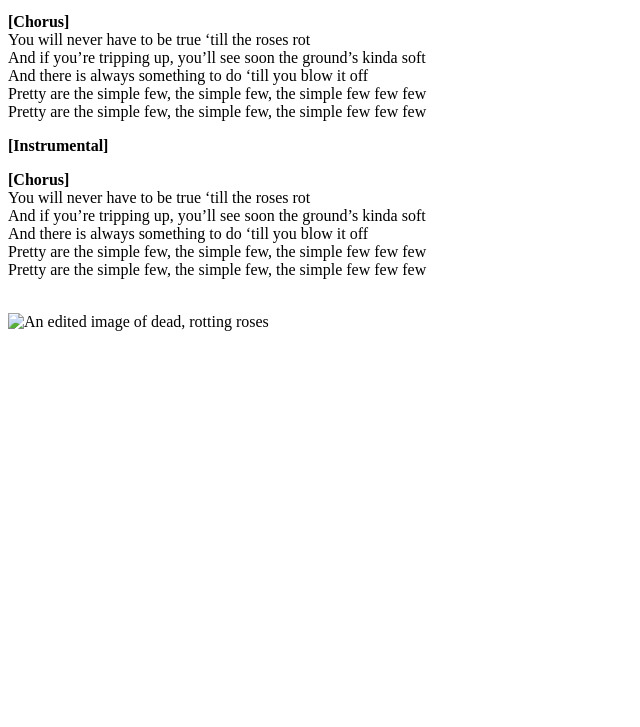
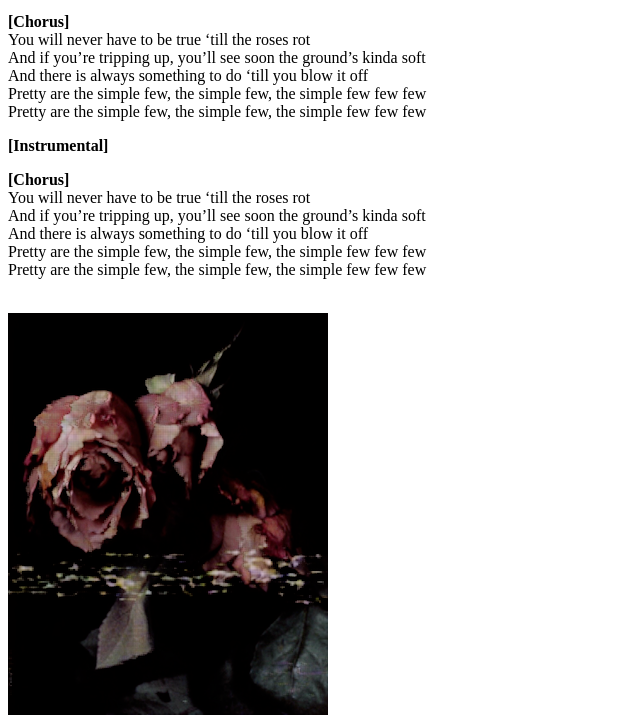
Before and after one commit to ECPina/web-dev-hw, a plain HTML site: page index.html in a window 1280 px wide. Shown: the part 1059-1786 px from the top of the page, without its empty margins (0-640 px from the left). Before the commit the page ends 1398 px from the top, so only its background shows below. Drawn offline with Linux system fonts and the light colour scheme.

Commit message:
fixing broken image link

```diff
--- a/index.html
+++ b/index.html
@@ -10,6 +10,7 @@
     <h2>"Young Adult"</h2>
     <h3>by Ritt Momney </h3>
   <hr />
+
 <p><b>[Verse 1]</b><br />
 Jumped down the well<br />
 Found just your shell<br />
@@ -74,8 +75,7 @@ And there is always something to do ‘till you blow it off<br />
 Pretty are the simple few, the simple few, the simple few few few<br />
 Pretty are the simple few, the simple few, the simple few few few</p>
 <br />
-<img src="images/deadroses.png" alt="An edited image of dead, rotting roses"
-title="Till the Roses Rot" />
+<img src="project-1/images/deadroses.png" alt="An edited image of dead, rotting roses" />
 
   </body>
 </html>
```
